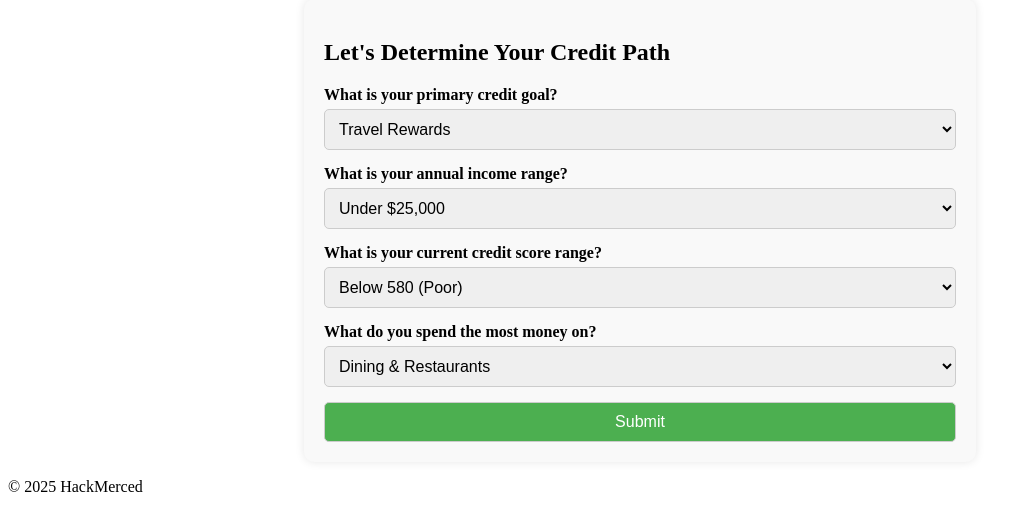
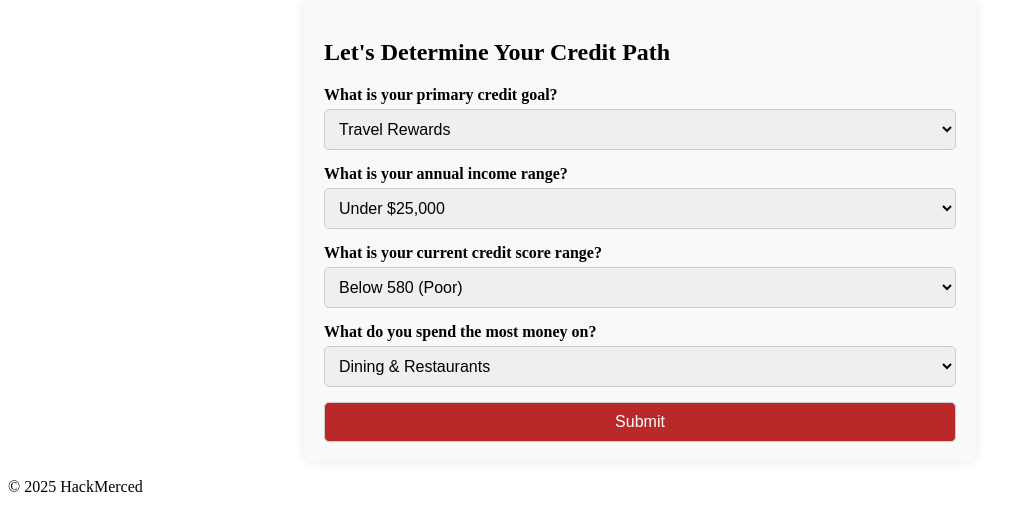
Before and after one commit to parthgmjain/CreditCompass, a Flask app: page /questions in a window 1280 px wide. Shown: the part 99-630 px from the top of the page, without its empty margins (0-1011 px from the left). Run offline with Flask 3, Linux system fonts and the light colour scheme.

Commit message:
script for colors in questions.html

```diff
--- a/templates/questions.html
+++ b/templates/questions.html
@@ -96,7 +96,7 @@
         }
 
         button {
-            background-color: #4CAF50;
+            background-color: #ba2929;
             color: white;
             cursor: pointer;
         }
```
